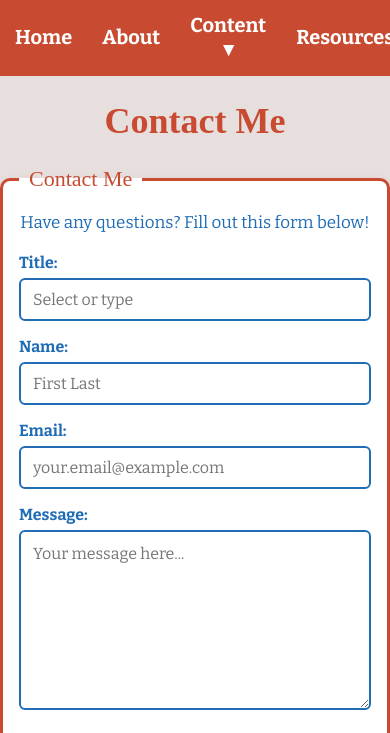
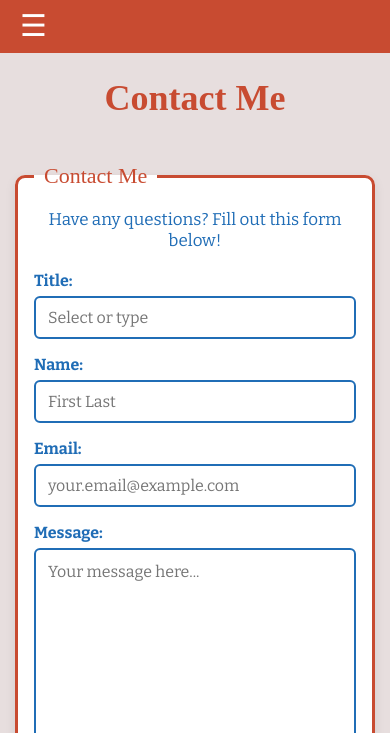
Before and after one commit to jaymibarnhart/jaymibarnhart.github.io, a plain HTML site: page webdevelopment/contact.html in a window 390 px wide. Shown: the part 111-844 px from the top of the page. Drawn offline with nearby package versions, Linux system fonts and the light colour scheme; a web font is replaced by a local one.

Commit message:
Enhance contact.html with mobile menu and form updates
Updated the contact.html file to include a mobile menu toggle and adjusted the layout of the form elements.

```diff
--- a/webdevelopment/contact.html
+++ b/webdevelopment/contact.html
@@ -3,9 +3,9 @@
 
 <!--
 Name: Jaymi Barnhart
-Date: October 31st, 2026
+Date: October 18th, 2026
 Course: ISLT 7355
-Description: Contact Me
+Description: Content
 -->
 
 <head>
@@ -13,18 +13,20 @@ Description: Contact Me
     <meta name="viewport" content="width=device-width, initial-scale=1.0">
     <title>Contact Me</title>
     <link rel="stylesheet" href="contact.css">
-    <link rel="shortcut icon" type="images/icon.png" href="icons8-maracas-48.png" alt="Maracas Icon by Icons8">
+    <link rel="icon" type="image/png" href="icons8-maracas-48.png">
 </head>
 
 <body>
     <header>
         <img src="logo.png" alt="Your Site Logo" class="site-logo">
 
-    <nav class="navbar">
+        <input type="checkbox" id="menu-toggle" class="menu-checkbox">
+        <label for="menu-toggle" class="hamburger">&#9776;</label>
+
+        <nav class="navbar mobile-menu">
             <ul>
                 <li><a href="index.html">Home</a></li>
                 <li><a href="about.html">About</a></li>
-     <!-- 2-Tier Dropdown Item -->
                 <li class="dropdown">
                     <a href="content.html" class="dropbtn">Content &#9662;</a>
                     <ul class="dropdown-menu">
@@ -35,13 +37,13 @@ Description: Contact Me
                 </li>
                 <li><a href="resources.html">Resources</a></li>
                 <li><a href="contact.html">Contact Me</a></li>
-
             </ul>
         </nav>
-    <header>
+
         <h1>Contact Me</h1>
     </header>
 
+    <main>
         <form action="mailinglist.php" method="POST" class="contact-form">
             <fieldset>
                 <legend>Contact Me</legend>
@@ -70,7 +72,7 @@ Description: Contact Me
 
                 <div class="form-group">
                     <label for="message">Message:</label>
-            <textarea name="message" id="message" rows="5" required placeholder="Your message here..."></textarea>
+                    <textarea name="message" id="message" rows="8" required placeholder="Your message here..."></textarea>
                 </div>
 
                 <div class="radio-section">
@@ -88,7 +90,6 @@ Description: Contact Me
                 <input type="submit" value="Submit" class="submit-btn">
             </fieldset>
         </form>
-
     </main>
 
     <footer class="footer-container">
@@ -101,6 +102,4 @@ Description: Contact Me
             </p>
         </div>
     </footer>
-
 </body>
-</html>
```
Lines whose indentation alone changed are shown as unchanged.
